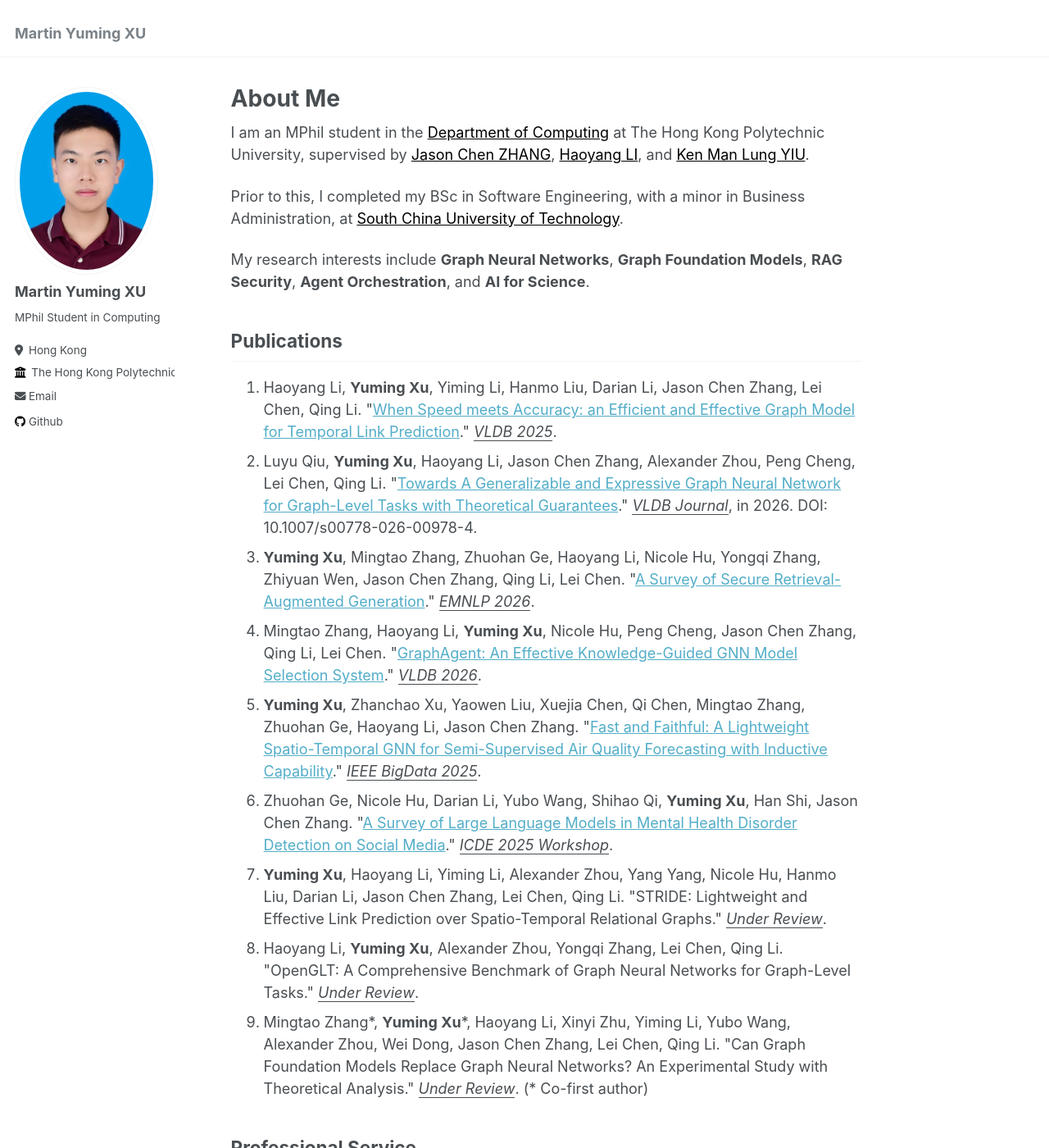
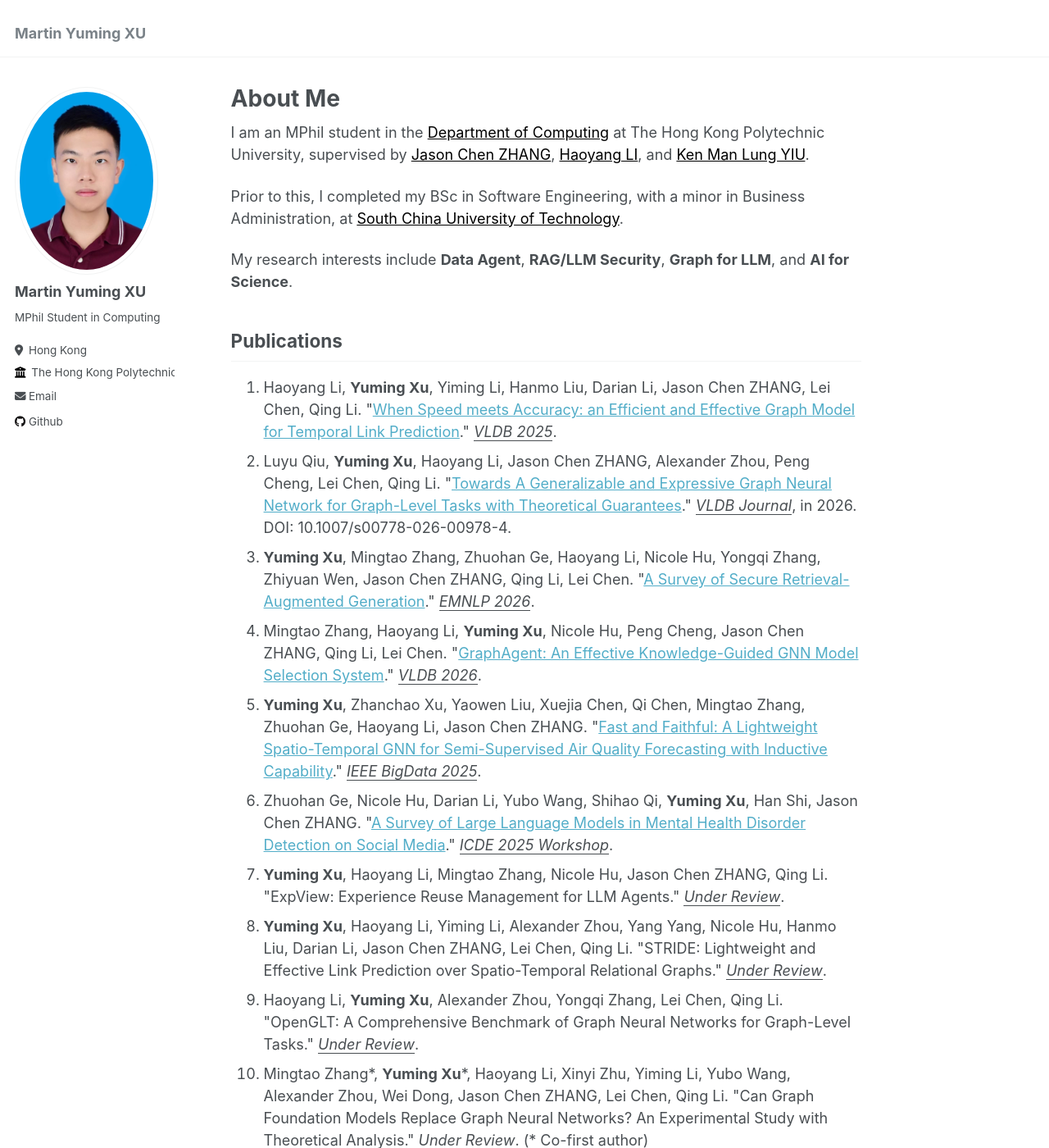
Before and after one commit to thebestFM/thebestFM.github.io, a Jekyll site: the page built from _pages/about.md, in a window 1280 px wide and 1400 px high. Shown: the whole window at 82% size. Built offline with Jekyll 4.4.1, drawn with Linux system fonts in a browser that asks for light colours.

Commit message:
'update'

```diff
--- a/_includes/publications-list.html
+++ b/_includes/publications-list.html
@@ -1,36 +1,41 @@
 <ol>
   <li>
-    Haoyang Li, <strong>Yuming Xu</strong>, Yiming Li, Hanmo Liu, Darian Li, Jason Chen Zhang, Lei Chen, Qing Li.
+    Haoyang Li, <strong>Yuming Xu</strong>, Yiming Li, Hanmo Liu, Darian Li, Jason Chen ZHANG, Lei Chen, Qing Li.
     "<a href="https://www.vldb.org/pvldb/vol18/p3396-li.pdf">When Speed meets Accuracy: an Efficient and Effective Graph Model for Temporal Link Prediction</a>."
     <u><i>VLDB 2025</i></u>.
   </li>
   <li>
-    Luyu Qiu, <strong>Yuming Xu</strong>, Haoyang Li, Jason Chen Zhang, Alexander Zhou, Peng Cheng, Lei Chen, Qing Li.
+    Luyu Qiu, <strong>Yuming Xu</strong>, Haoyang Li, Jason Chen ZHANG, Alexander Zhou, Peng Cheng, Lei Chen, Qing Li.
     "<a href="https://doi.org/10.1007/s00778-026-00978-4">Towards A Generalizable and Expressive Graph Neural Network for Graph-Level Tasks with Theoretical Guarantees</a>."
     <u><i>VLDB Journal</i></u>, in 2026. DOI: 10.1007/s00778-026-00978-4.
   </li>
   <li>
-    <strong>Yuming Xu</strong>, Mingtao Zhang, Zhuohan Ge, Haoyang Li, Nicole Hu, Yongqi Zhang, Zhiyuan Wen, Jason Chen Zhang, Qing Li, Lei Chen.
+    <strong>Yuming Xu</strong>, Mingtao Zhang, Zhuohan Ge, Haoyang Li, Nicole Hu, Yongqi Zhang, Zhiyuan Wen, Jason Chen ZHANG, Qing Li, Lei Chen.
     "<a href="https://aclanthology.org/2026.findings-emnlp.241.pdf">A Survey of Secure Retrieval-Augmented Generation</a>."
     <u><i>EMNLP 2026</i></u>.
   </li>
   <li>
-    Mingtao Zhang, Haoyang Li, <strong>Yuming Xu</strong>, Nicole Hu, Peng Cheng, Jason Chen Zhang, Qing Li, Lei Chen.
+    Mingtao Zhang, Haoyang Li, <strong>Yuming Xu</strong>, Nicole Hu, Peng Cheng, Jason Chen ZHANG, Qing Li, Lei Chen.
     "<a href="https://www.vldb.org/pvldb/vol19/p4630-li.pdf">GraphAgent: An Effective Knowledge-Guided GNN Model Selection System</a>."
     <u><i>VLDB 2026</i></u>.
   </li>
   <li>
-    <strong>Yuming Xu</strong>, Zhanchao Xu, Yaowen Liu, Xuejia Chen, Qi Chen, Mingtao Zhang, Zhuohan Ge, Haoyang Li, Jason Chen Zhang.
+    <strong>Yuming Xu</strong>, Zhanchao Xu, Yaowen Liu, Xuejia Chen, Qi Chen, Mingtao Zhang, Zhuohan Ge, Haoyang Li, Jason Chen ZHANG.
     "<a href="https://ieeexplore.ieee.org/document/11401865">Fast and Faithful: A Lightweight Spatio-Temporal GNN for Semi-Supervised Air Quality Forecasting with Inductive Capability</a>."
     <u><i>IEEE BigData 2025</i></u>.
   </li>
   <li>
-    Zhuohan Ge, Nicole Hu, Darian Li, Yubo Wang, Shihao Qi, <strong>Yuming Xu</strong>, Han Shi, Jason Chen Zhang.
+    Zhuohan Ge, Nicole Hu, Darian Li, Yubo Wang, Shihao Qi, <strong>Yuming Xu</strong>, Han Shi, Jason Chen ZHANG.
     "<a href="https://ieeexplore.ieee.org/document/11108139">A Survey of Large Language Models in Mental Health Disorder Detection on Social Media</a>."
     <u><i>ICDE 2025 Workshop</i></u>.
   </li>
   <li>
-    <strong>Yuming Xu</strong>, Haoyang Li, Yiming Li, Alexander Zhou, Yang Yang, Nicole Hu, Hanmo Liu, Darian Li, Jason Chen Zhang, Lei Chen, Qing Li.
+    <strong>Yuming Xu</strong>, Haoyang Li, Mingtao Zhang, Nicole Hu, Jason Chen ZHANG, Qing Li.
+    "ExpView: Experience Reuse Management for LLM Agents."
+    <u><i>Under Review</i></u>.
+  </li>
+  <li>
+    <strong>Yuming Xu</strong>, Haoyang Li, Yiming Li, Alexander Zhou, Yang Yang, Nicole Hu, Hanmo Liu, Darian Li, Jason Chen ZHANG, Lei Chen, Qing Li.
     "STRIDE: Lightweight and Effective Link Prediction over Spatio-Temporal Relational Graphs."
     <u><i>Under Review</i></u>.
   </li>
@@ -40,7 +45,7 @@
     <u><i>Under Review</i></u>.
   </li>
   <li>
-    Mingtao Zhang*, <strong>Yuming Xu</strong>*, Haoyang Li, Xinyi Zhu, Yiming Li, Yubo Wang, Alexander Zhou, Wei Dong, Jason Chen Zhang, Lei Chen, Qing Li.
+    Mingtao Zhang*, <strong>Yuming Xu</strong>*, Haoyang Li, Xinyi Zhu, Yiming Li, Yubo Wang, Alexander Zhou, Wei Dong, Jason Chen ZHANG, Lei Chen, Qing Li.
     "Can Graph Foundation Models Replace Graph Neural Networks? An Experimental Study with Theoretical Analysis."
     <u><i>Under Review</i></u>. (* Co-first author)
   </li>
--- a/_pages/about.md
+++ b/_pages/about.md
@@ -12,7 +12,7 @@ I am an MPhil student in the <a href="https://www.polyu.edu.hk/comp/" style="col
 
 Prior to this, I completed my BSc in Software Engineering, with a minor in Business Administration, at <a href="https://www.scut.edu.cn/" style="color: black; text-decoration: underline;">South China University of Technology</a>.
 
-My research interests include **Graph Neural Networks**, **Graph Foundation Models**, **RAG Security**, **Agent Orchestration**, and **AI for Science**.
+My research interests include **Data Agent**, **RAG/LLM Security**, **Graph for LLM**, and **AI for Science**.
 
 ## Publications
 
```
Also changed, not shown: _pages/cv.md (+2 -2 lines), 8 other files.
